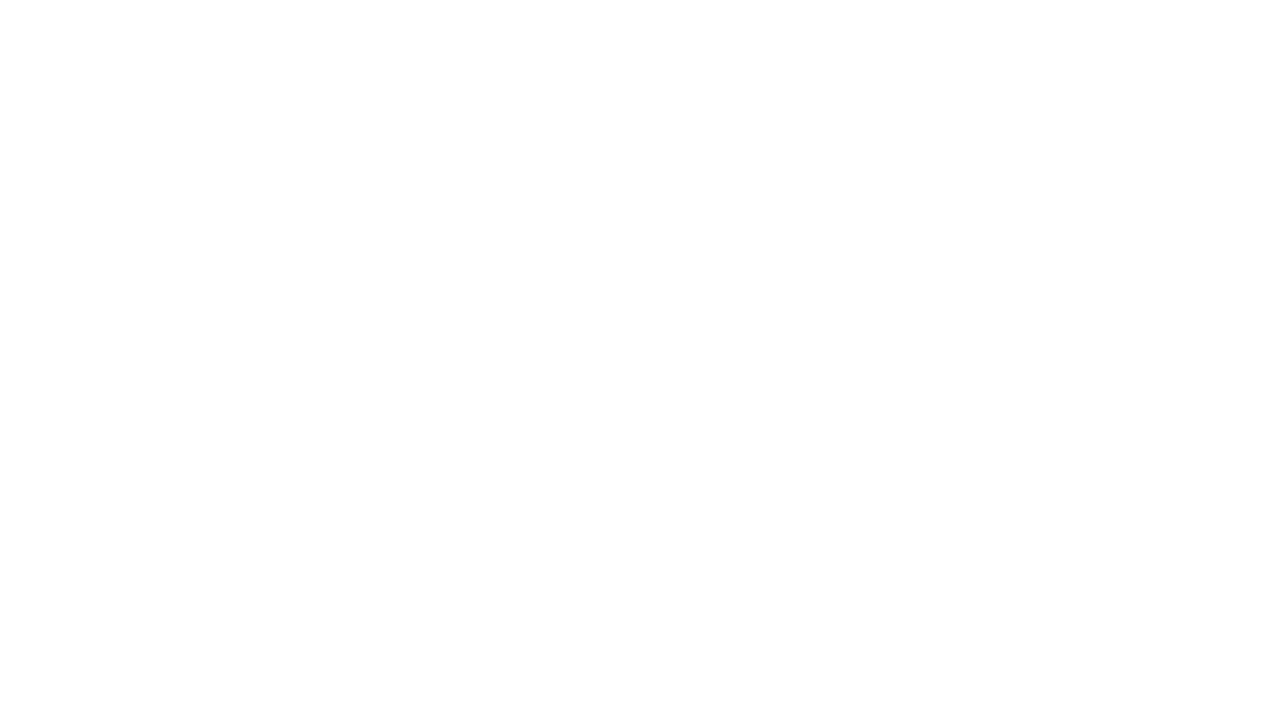
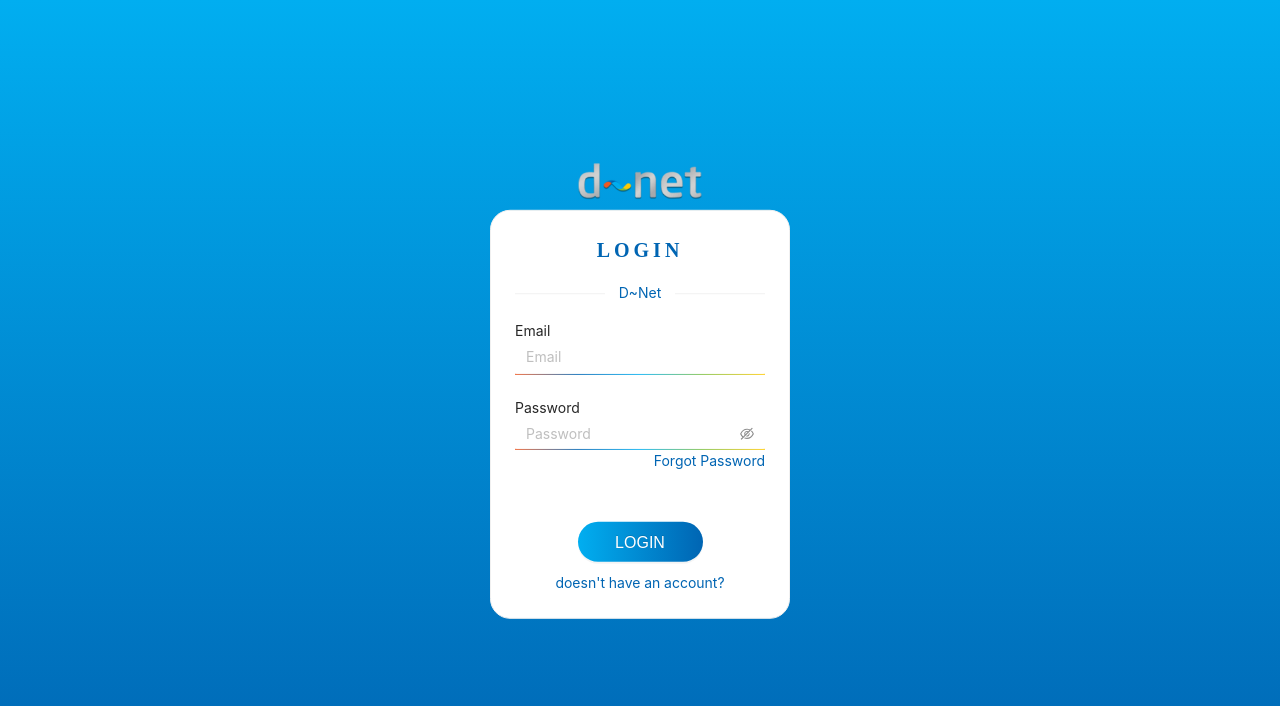
Before and after one commit to rifaldiraya/login-page, a React (Create React App) app: page / in a window 1280 px wide. Shown: the top 706 px of the page. Built offline with nearby package versions, Linux system fonts and the light colour scheme.

Commit message:
login page

```diff
--- a/src/App.css
+++ b/src/App.css
@@ -1,2 +1,9 @@
 @import "./css/style.css";
 @import "antd/dist/antd.css";
+
+.ant-select-show-search.ant-select:not(.ant-select-customize-input)
+  .ant-select-selector {
+  cursor: text;
+  border: none;
+  border-bottom: 1px solid #a6f77b, #2ec06f;;
+}
--- a/src/App.js
+++ b/src/App.js
@@ -1,7 +1,12 @@
 import "./App.css";
+import Login from "./pages/Login";
 
 function App() {
-  return <div></div>;
+  return (
+    <div>
+      <Login />
+    </div>
+  );
 }
 
 export default App;
--- a/src/css/style.css
+++ b/src/css/style.css
@@ -0,0 +1,52 @@
+.container {
+  text-align: center;
+  position: inline-block;
+}
+
+.box {
+  position: absolute;
+  left: 50%;
+  padding: 0px 20px 20px 20px;
+  top: 50%;
+  transform: translate(-50%, -50%);
+}
+
+.title {
+  text-align: center;
+  font-family: "Ubuntu";
+  letter-spacing: 4px;
+  font-size: 20px;
+}
+
+.label {
+  color: #0065b3;
+}
+
+.form-border {
+  background: -webkit-linear-gradient(
+    left,
+    #ee5823,
+    #0065b3,
+    #01aef0,
+    #7ec042,
+    #ffca08
+  );
+  height: 1px;
+  width: 100%;
+}
+
+.forgot-password {
+  text-align: right;
+}
+
+.btn-login {
+  text-align: center;
+  padding-top: 50px;
+  font-family: "Raleway SemiBold", sans-serif;
+}
+
+.create-account {
+  color: #0065b3;
+  padding-top: 10px;
+  text-align: center;
+}
--- a/src/index.css
+++ b/src/index.css
@@ -1,13 +1,15 @@
 body {
   margin: 0;
-  font-family: -apple-system, BlinkMacSystemFont, 'Segoe UI', 'Roboto', 'Oxygen',
-    'Ubuntu', 'Cantarell', 'Fira Sans', 'Droid Sans', 'Helvetica Neue',
+  background: -webkit-linear-gradient(bottom, #0065B3, #01AEF0);
+  background-repeat: no-repeat;
+  font-family: -apple-system, BlinkMacSystemFont, "Segoe UI", "Roboto", "Oxygen",
+    "Ubuntu", "Cantarell", "Fira Sans", "Droid Sans", "Helvetica Neue",
     sans-serif;
   -webkit-font-smoothing: antialiased;
   -moz-osx-font-smoothing: grayscale;
 }
 
 code {
-  font-family: source-code-pro, Menlo, Monaco, Consolas, 'Courier New',
+  font-family: source-code-pro, Menlo, Monaco, Consolas, "Courier New",
     monospace;
 }
--- a/src/index.js
+++ b/src/index.js
@@ -1,15 +1,10 @@
-import React from 'react';
-import ReactDOM from 'react-dom';
-import './index.css';
-import App from './App';
-import reportWebVitals from './reportWebVitals';
+import React from "react";
+import ReactDOM from "react-dom";
+import "./index.css";
+import App from "./App";
+import reportWebVitals from "./reportWebVitals";
 
-ReactDOM.render(
-  <React.StrictMode>
-    <App />
-  </React.StrictMode>,
-  document.getElementById('root')
-);
+ReactDOM.render(<App />, document.getElementById("root"));
 
 // If you want to start measuring performance in your app, pass a function
 // to log results (for example: reportWebVitals(console.log))
--- a/src/pages/Login.jsx
+++ b/src/pages/Login.jsx
@@ -1,8 +1,72 @@
 import React, { Component } from "react";
+import { Card, Divider, AutoComplete, Input, Button } from "antd";
+import { EyeInvisibleOutlined, EyeTwoTone } from "@ant-design/icons";
 
 class Login extends Component {
   render() {
-    return <div></div>;
+    return (
+      <div>
+        <div className="box">
+          <div style={{ textAlign: "center", paddingBottom: '10px'}}>
+            <img style={{ width: "10vw" }} src="/img/dnet.png" alt="dnet" />
+          </div>
+          <Card hoverable style={{ borderRadius: "20px", width: 300, border: "-webkit-linear-gradient(right, #0065B3, green)"}}>
+            <div className="card-data">
+              <div className="title">
+                <span
+                  style={{
+                    fontWeight: "bold",
+                    color: "#0065B3",
+                  }}
+                >
+                  LOGIN
+                </span>
+              </div>
+              <Divider plain style={{ color: "#0065B3" }}>
+                D~Net
+              </Divider>
+              <div className="input-section">
+                <label htmlFor="email">Email</label>
+                <br />
+                <AutoComplete style={{ width: "100%" }} placeholder="Email" />
+                <div class="form-border"></div>
+                <br />
+                <label htmlFor="password">Password</label>
+                <Input.Password
+                  style={{ border: "none" }}
+                  placeholder="Password"
+                  iconRender={(visible) =>
+                    visible ? <EyeTwoTone /> : <EyeInvisibleOutlined />
+                  }
+                />
+                <div class="form-border"></div>
+                <div className="forgot-password">
+                  <span style={{ color: "#0065B3" }}>Forgot Password</span>
+                </div>
+              </div>
+              <div className="btn-login">
+                <Button
+                  type="primary"
+                  style={{
+                    width: "50%",
+                    border: "none",
+                    background:
+                      "-webkit-linear-gradient(right, #0065B3, #01AEF0)",
+                  }}
+                  shape="round"
+                  size="large"
+                >
+                  LOGIN
+                </Button>
+              </div>
+              <div className="create-account">
+                <span>doesn't have an account?</span>
+              </div>
+            </div>
+          </Card>
+        </div>
+      </div>
+    );
   }
 }
 
```
Also changed, not shown: public/img/dnet.png (added).
